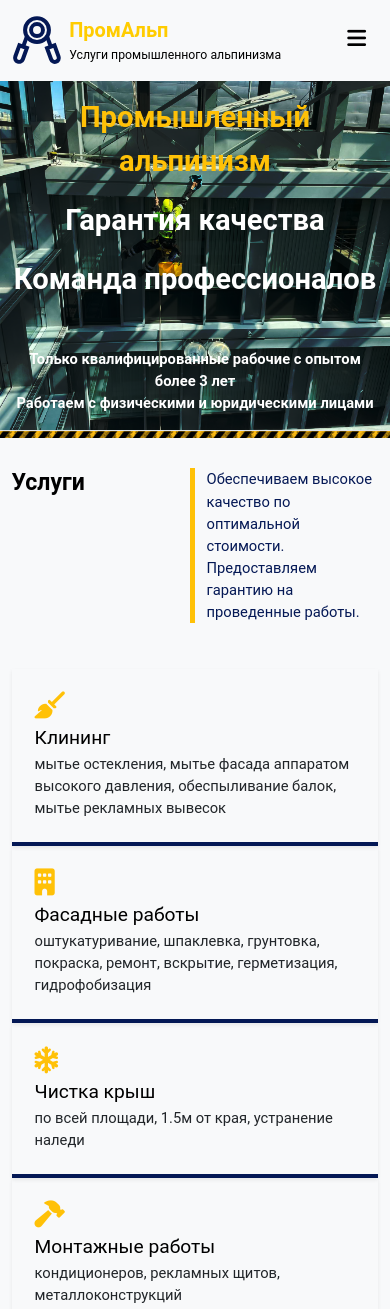
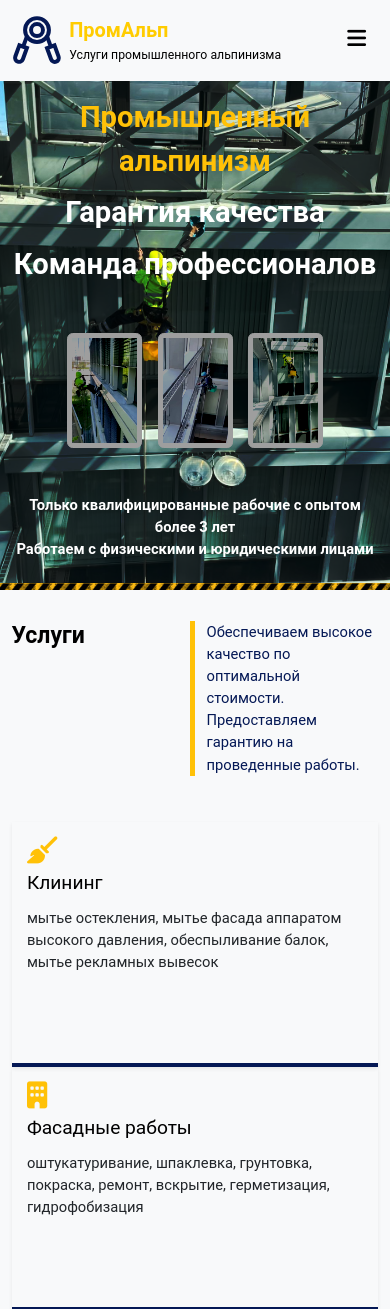
Before and after one commit to stasMorozik/site_1, a plain HTML site: page index.html in a window 390 px wide. Shown: the top 1309 px of the page. Drawn offline with Linux system fonts and the light colour scheme; a web font is replaced by a local one.

Commit message:
first commit

```diff
--- a/css/styles.css
+++ b/css/styles.css
@@ -66,16 +66,16 @@ h5 a {
   background-blend-mode: hard-light;
 }
 
-#services a:hover .p-4 {
+#services a:hover .p-3 {
   background-color: #041855;
   color: white;
 }
 
-#services a:hover .p-4 div {
+#services a:hover .p-3 div {
   color: white !important;
 }
 
-#services a:hover .p-4 .fa-solid {
+#services a:hover .p-3 .fa-solid {
   color: white !important;
 }
 
--- a/index.html
+++ b/index.html
@@ -58,20 +58,33 @@
         </div>
       </div>
     </div>
-    <div id="mobile-main-image" class="d-lg-none container border-bottom pt-3 pb-3">
-      <div class="row">
+    <div id="mobile-main-image" class="d-lg-none container pt-3 pb-3">
+      <div class="row mb-5">
         <div class="col-12">
-          <div class="fw-bold text-warning text-center mb-3" style="font-size: 1.9rem;">
+          <div class="fw-bold text-warning text-center mb-2" style="font-size: 1.9rem;">
             Промышленный альпинизм
           </div>
-          <div class="fw-bold text-white text-center mb-3" style="font-size: 1.9rem;">
+          <div class="fw-bold text-white text-center mb-2" style="font-size: 1.9rem;">
             Гарантия качества
           </div>
-          <div class="fw-bold text-white text-center mb-5" style="font-size: 1.9rem;">
+          <div class="fw-bold text-white text-center" style="font-size: 1.9rem;">
             Команда профессионалов
           </div>
+        </div>
+      </div>
+      <div class="row mb-5">
+        <div class="d-flex justify-content-center align-items-start col-12">
+          <img class="img-thumbnail me-3" src="./images/3.jpg" alt="" style="filter: contrast(175%) brightness(62%); width: 75px; height: 115px;">
+          <img class="img-thumbnail me-3" src="./images/4.jpg" alt="" style="filter: contrast(175%) brightness(62%); width: 75px; height: 115px;">
+          <img class="img-thumbnail" src="./images/1.jpg" alt="" style="filter: contrast(175%) brightness(62%); width: 75px; height: 115px;">
+        </div>
+      </div>
+      <div class="row mb-2">
+        <div class="col-12">
           <div class="fw-bold text-white text-center">
             Только квалифицированные рабочие с опытом более 3 лет<br>
+          </div>
+          <div class="fw-bold text-white text-center">
             Работаем с физическими и юридическими лицами
           </div>
         </div>
@@ -178,7 +191,9 @@
     <div class="container pt-3 pb-3">
       <div id="services" class="row align-items-end">
         <a href="#cleaning" class="col-12 col-sm-12 col-md-12 col-lg-3 link-dark text-decoration-none">
-          <div style="border-bottom: 4px solid #041855;" class="p-4 shadow-sm">
+          <div style="border-bottom: 4px solid #041855; display: grid; grid-template-rows: 50px 140px;
+  grid-auto-rows: 40px;
+  gap: 20px;" class="p-3 shadow-sm">
             <div>
               <div class="fs-5"><i class="fs-1 text-warning fa-solid fa-broom"></i></div>
               <div class="fs-5">Клининг</div>
@@ -190,7 +205,9 @@
           </div>
         </a>
         <a href="#facade-works" class="col-12 col-sm-12 col-md-12 col-lg-3 link-dark text-decoration-none">
-          <div style="border-bottom: 4px solid #041855;" class="p-4 shadow-sm">
+          <div style="border-bottom: 4px solid #041855; display: grid; grid-template-rows: 50px 140px;
+  grid-auto-rows: 40px;
+  gap: 20px;" class="p-3 shadow-sm">
             <div>
               <div class="fs-5"><i class="fs-1 text-warning fa-solid fa-building"></i></div>
               <div class="fs-5">Фасадные работы</div>
@@ -201,7 +218,9 @@
           </div>
         </a>
         <a href="#roof-cleaning" class="col-12 col-sm-12 col-md-12 col-lg-3 link-dark text-decoration-none">
-          <div style="border-bottom: 4px solid #041855;" class="p-4 shadow-sm">
+          <div style="border-bottom: 4px solid #041855; display: grid; grid-template-rows: 50px 140px;
+  grid-auto-rows: 40px;
+  gap: 20px;" class="p-3 shadow-sm">
             <div>
               <div class="fs-5"><i class="fs-1 text-warning fa-solid fa-snowflake"></i></div>
               <div class="fs-5">Чистка крыш</div>
@@ -212,7 +231,9 @@
           </div>
         </a>
         <a href="#installation" class="col-12 col-sm-12 col-md-12 col-lg-3 link-dark text-decoration-none">
-          <div style="border-bottom: 4px solid #041855;" class="p-4 shadow-sm">
+          <div style="border-bottom: 4px solid #041855; display: grid; grid-template-rows: 50px 140px;
+  grid-auto-rows: 40px;
+  gap: 20px;" class="p-3 shadow-sm">
             <div>
               <div class="fs-5"><i class="fs-1 text-warning fa-solid fa-hammer"></i></div>
               <div class="fs-5">Монтажные работы</div>
```
Also changed, not shown: images/1.jpeg (deleted), images/3.jpeg (deleted), images/4.jpeg (deleted).
